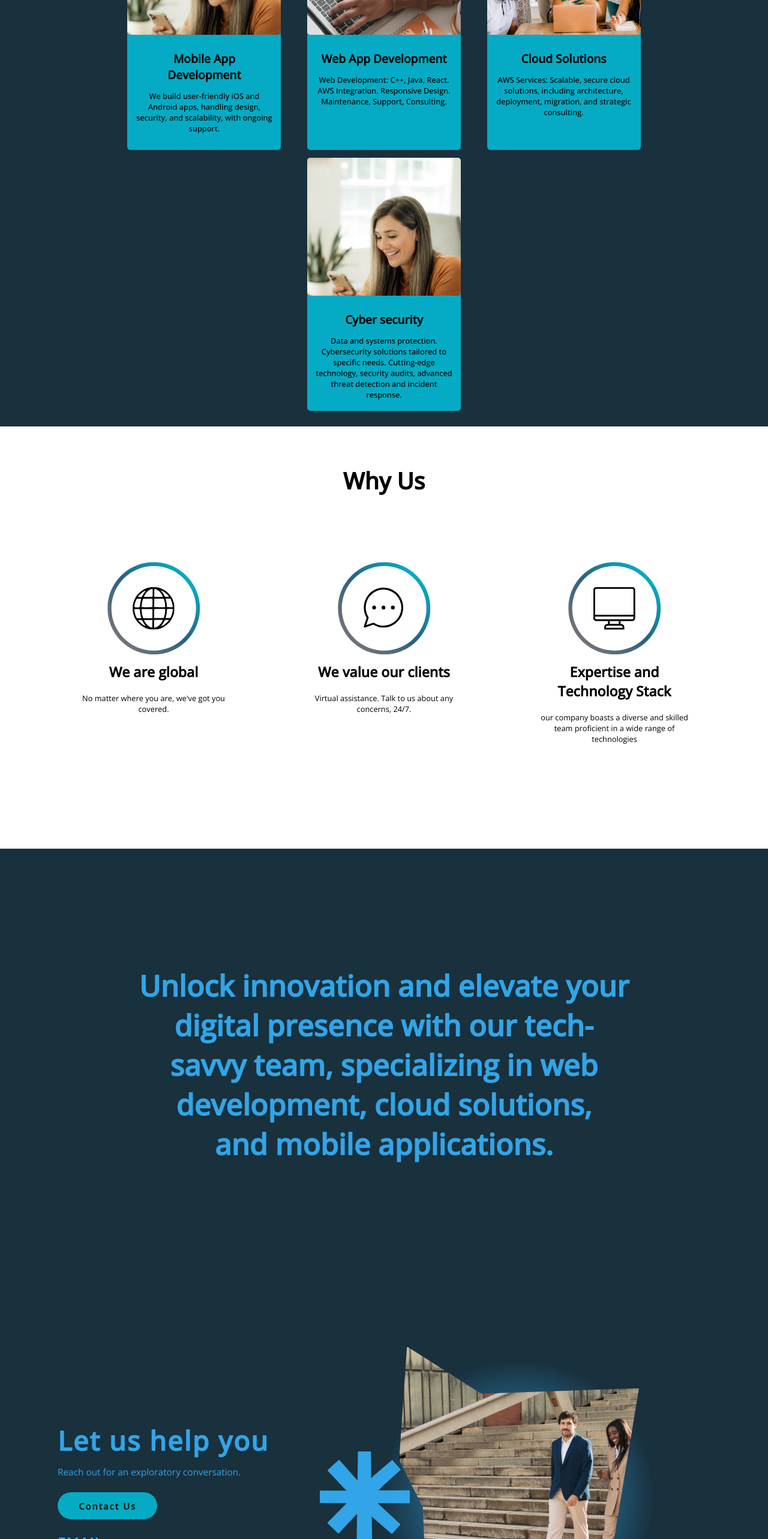
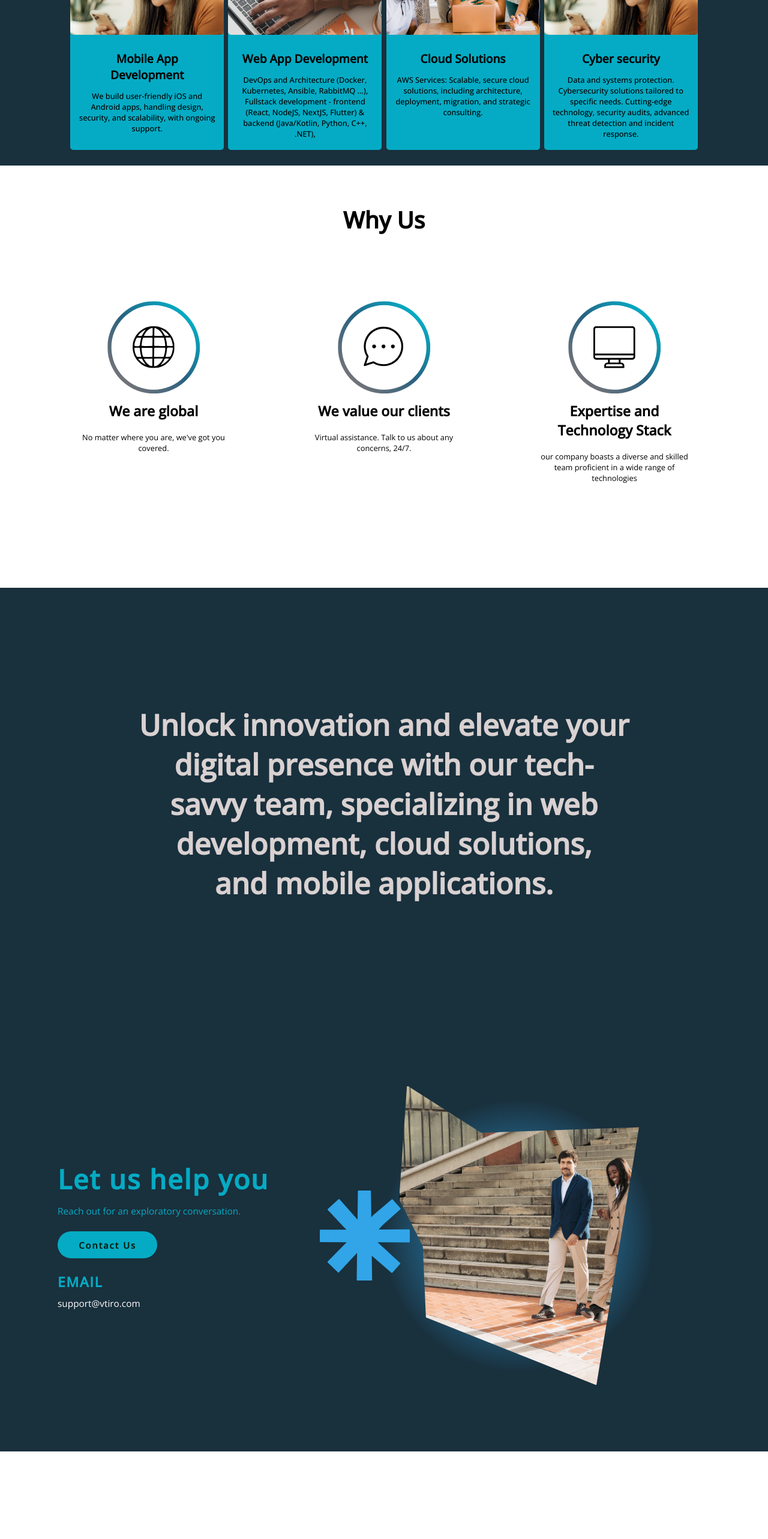
Before and after one commit to DeepakSaini420/New-IT-Frontend, a Next.js app: page / in a window 1280 px wide. Shown: the part 1800-4366 px from the top of the page at 60% size. After the commit the page ends 4220 px from the top, so only its background shows below. Built offline with nearby package versions, Linux system fonts and the light colour scheme.

Commit message:
more changes to page css and page.module files

```diff
--- a/src/app/page.module.css
+++ b/src/app/page.module.css
@@ -135,7 +135,7 @@
   font-weight: 700;
 }
 .aboutServices{
-  width: 80%;
+  width: 90%;
   display: flex;
   justify-content: space-evenly;
   flex-wrap: wrap;
@@ -183,7 +183,7 @@
 }
 .footerDescription div p{
   font-weight: 800;
-  color:#31a5e8;
+  color:#d9d1d1;
   font-size: 3.8rem;
 }
 .contactUs{
@@ -206,11 +206,11 @@
   font-weight: 800;
   font-size: 3.5rem;
   letter-spacing: 2px;
-  color: #31a5e8;
+  color: #05abc4;
 }
 
 .contactUsContent p:nth-child(2){
-  color: #31a5e8;
+  color: #05abc4;
   font-size: 1.2rem;
   margin-top: 1rem;
 }
@@ -228,7 +228,7 @@
   font-weight: 800;
   font-size: 1.8rem;
   letter-spacing: 1.5px;
-  color: #31a5e8;
+  color: #05abc4;
 }
 
 .emailUsContainer p:nth-child(2){
--- a/src/app/page.tsx
+++ b/src/app/page.tsx
@@ -69,7 +69,7 @@ export default function Home() {
             <AboutServiceCard title='Mobile App Development' img={mobileImg}  description='We build user-friendly iOS and Android apps, handling design, security, and scalability, with ongoing support.'/>
           </div>
           <div className={styles.aboutServiceContainer}>
-            <AboutServiceCard title='Web App Development' img={webImg} description='Web Development: C++, Java, React. AWS Integration. Responsive Design. Maintenance, Support, Consulting.'/>
+            <AboutServiceCard title='Web App Development' img={webImg} description='DevOps and Architecture (Docker, Kubernetes, Ansible, RabbitMQ ...), Fullstack development - frontend (React, NodeJS, NextJS, Flutter) & backend (Java/Kotlin, Python, C++, .NET), '/>
           </div>
           <div className={styles.aboutServiceContainer}>
             <AboutServiceCard title='Cloud Solutions' img={cloudImg} description='AWS Services: Scalable, secure cloud solutions, including architecture, deployment, migration, and strategic consulting.'/>
```
